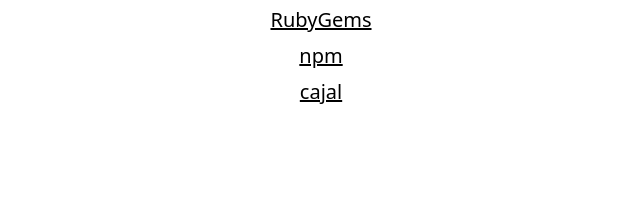
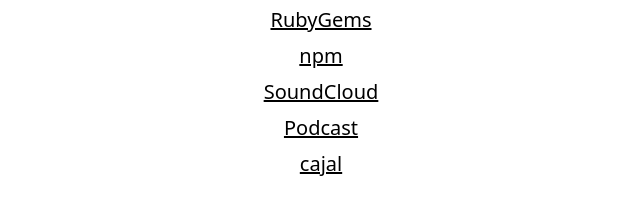
Before and after one commit to kawakamimoeki/website-2021, a website built with Vite: page index.html in a window 1280 px wide. Shown: the part 438-652 px from the top of the page, without its empty margins (319-959 px from the left). Built offline with nearby package versions, Linux system fonts and the light colour scheme.

Commit message:
add links

```diff
--- a/index.html
+++ b/index.html
@@ -32,6 +32,16 @@
       </a>
     </li>
     <li class="py-1">
+      <a href="https://soundcloud.com/kawakami-moeki target="_blank" rel="noopener" class="text-xl underline">
+        SoundCloud
+      </a>
+    </li>
+    <li class="py-1">
+      <a href="https://wakaran.yhmk.org" target="_blank" rel="noopener" class="text-xl underline">
+        Podcast
+      </a>
+    </li>
+    <li class="py-1">
       <a href="https://cajal-five.vercel.app" target="_blank" rel="noopener" class="text-xl underline">
         cajal
       </a>
```
